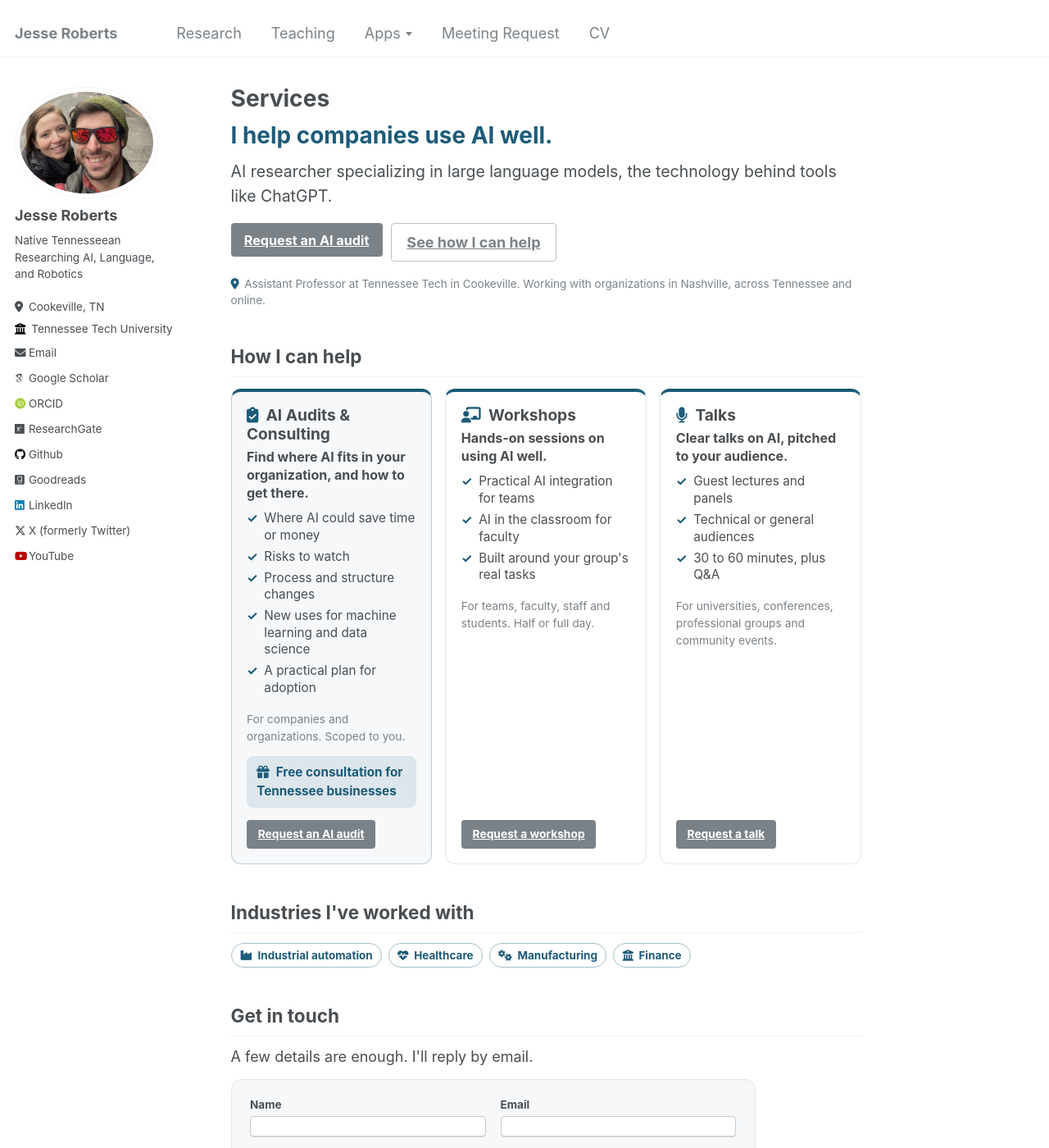
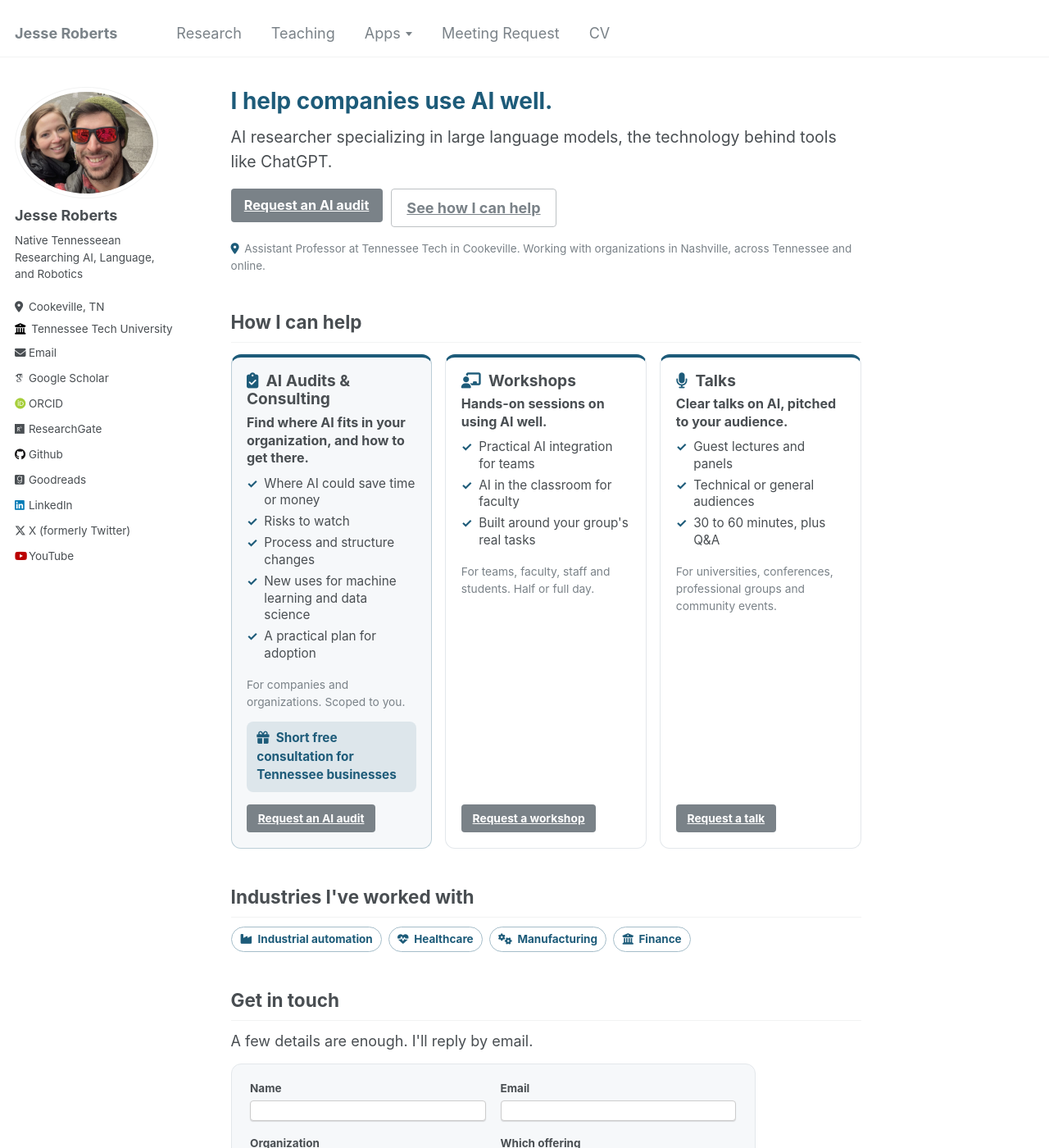
Before and after one commit to JesseTNRoberts/New-site-test, a Jekyll site: the page built from _pages/services.html, in a window 1280 px wide and 1400 px high. Shown: the whole window at 82% size. Built offline with Jekyll 4.4.1, drawn with Linux system fonts in a browser that asks for light colours; some web fonts are replaced; some of the changed text lies outside the part shown.

Commit message:
Services: headline as the page heading, "short" consultation, timing optional
The theme title "Services" is hidden (new hide_title option in the single
layout) and the headline is now the page's h1. The free consultation is
"short" without promising a length (Jesse). The form's "Rough dates" is
now "Timing (optional)".

Co-Authored-By: Claude Opus 5.5 <noreply@anthropic.com>
Claude-Session: https://claude.ai/code/session_01BWpusBycuS7rDY9WRWLMsn

```diff
--- a/_data/services.yml
+++ b/_data/services.yml
@@ -23,7 +23,7 @@ hero_buttons:
 # Form options that aren't offering cards. Listed before the cards' options.
 extra_options:
   - id: consult
-    label: Free consultation (Tennessee businesses)
+    label: Short free consultation (Tennessee businesses)
 
 offerings:
   - id: audit
@@ -41,7 +41,7 @@ offerings:
       - "A practical plan for adoption"
     meta: "For companies and organizations. Scoped to you."
     # Free first consultation for Tennessee businesses (Jesse, 2026-11-04). Shown in this card only.
-    offer: "Free consultation for Tennessee businesses"
+    offer: "Short free consultation for Tennessee businesses"
     offer_id: consult
 
   - id: workshop
--- a/_layouts/single.html
+++ b/_layouts/single.html
@@ -26,7 +26,7 @@ layout: default
     <div class="page__inner-wrap">
       {% unless page.header.overlay_color or page.header.overlay_image %}
         <header>
-          {% if page.title %}<h1 class="page__title" itemprop="headline">{{ page.title | markdownify | remove: "<p>" | remove: "</p>" }}</h1>{% endif %}
+          {% if page.title and page.hide_title != true %}<h1 class="page__title" itemprop="headline">{{ page.title | markdownify | remove: "<p>" | remove: "</p>" }}</h1>{% endif %}
           {% if page.read_time %}
             <p class="page__meta"><i class="fa fa-clock-o" aria-hidden="true"></i> {% include read-time.html %}</p>
           {% endif %}
--- a/_pages/services.html
+++ b/_pages/services.html
@@ -4,6 +4,8 @@ title: "Services"
 permalink: /services/
 # Hidden for now (Jesse, 2026-11-04). sitemap false also adds noindex. Not linked from anywhere.
 sitemap: false
+# The hero headline is the page's h1, so the theme title is hidden (Jesse, 2026-11-04).
+hide_title: true
 author_profile: true
 seo_title: "Jesse Roberts - AI Speaker, Workshops and Consulting in Tennessee"
 description: "AI consultant and speaker Jesse Roberts helps companies use AI well. Free AI consultation for Tennessee businesses, plus AI audits, workshops and talks."
@@ -20,7 +22,7 @@ description: "AI consultant and speaker Jesse Roberts helps companies use AI wel
 
 <header class="ww-hero">
   <div class="ww-hero__text">
-    <p class="ww-hero__headline">{{ w.headline }}</p>
+    <h1 class="ww-hero__headline">{{ w.headline }}</h1>
     <p class="ww-hero__intro">{{ w.subhead }}</p>
     <p class="ww-hero__actions">
       {% for b in w.hero_buttons %}<a class="btn btn--{{ b.style }} btn--large{% if b.offering %} ww-offer__btn{% endif %}" href="{% if b.offering %}?offering={{ b.offering }}#request{% else %}{{ b.href }}{% endif %}"{% if b.offering %} data-offering="{{ b.offering }}"{% endif %}>{{ b.label }}</a>{% endfor %}
@@ -86,7 +88,7 @@ description: "AI consultant and speaker Jesse Roberts helps companies use AI wel
       </select>
     </label>
   </div>
-  <label>Rough dates <input type="text" name="dates" placeholder="For example, sometime in March, or a specific day"></label>
+  <label>Timing <span class="ww-form__opt">(optional)</span> <input type="text" name="timing" placeholder="For example, this spring, or a specific date"></label>
   <label>A short note <textarea name="note" rows="4" placeholder="Your team or audience, and what you hope to get out of it"></textarea></label>
   <button type="submit" class="btn btn--primary btn--large">Send request</button>
 </form>
--- a/_sass/_services.scss
+++ b/_sass/_services.scss
@@ -20,6 +20,8 @@ $ww-soft: #f6f8fa;
 
     &__headline {
       margin: 0 0 0.4em;
+      padding: 0;
+      border: 0;
       font-size: 1.55em;
       font-weight: bold;
       line-height: 1.25;
@@ -250,6 +252,11 @@ $ww-soft: #f6f8fa;
       gap: 0 1em;
     }
 
+    &__opt {
+      font-weight: normal;
+      color: $gray;
+    }
+
     &__trap {
       position: absolute;
       left: -9999px;
```
